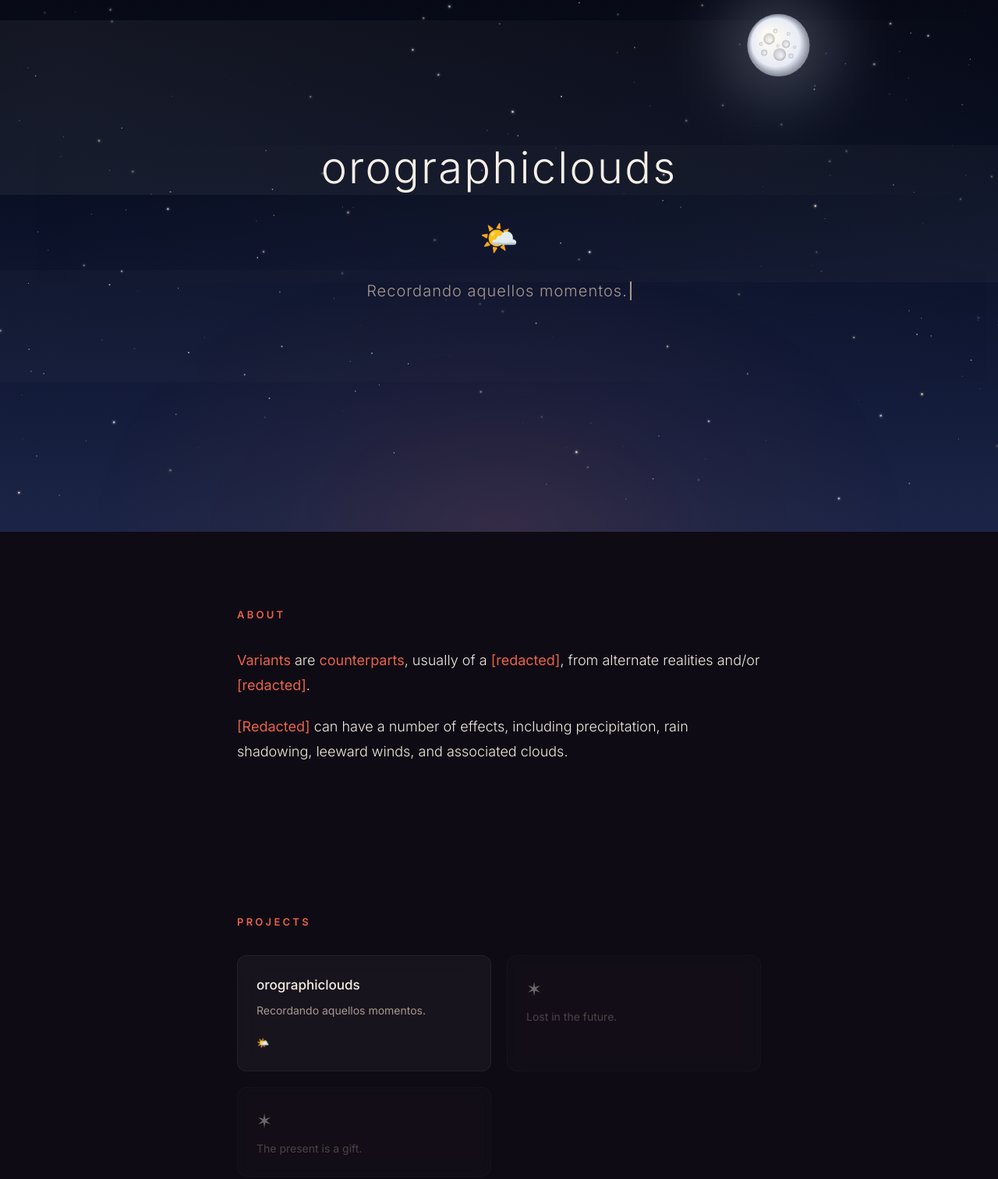
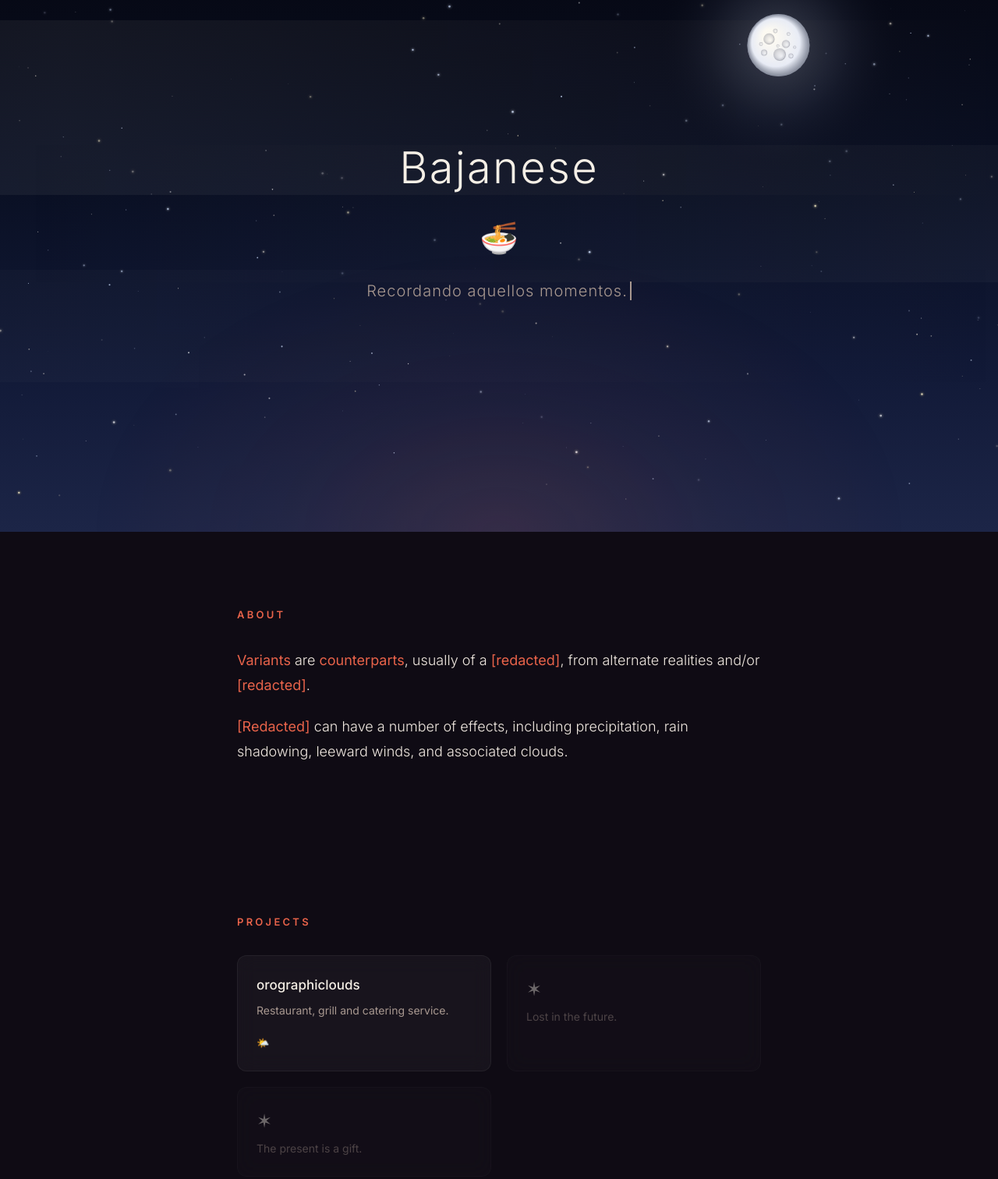
Before and after one commit to fairytalecorporation/bajanese, a plain HTML site: page index.html in a window 1280 px wide. Shown: the part 118-1630 px from the top of the page at 78% size. Drawn offline with Linux system fonts and the light colour scheme; animation ran at ten frames a second.

Commit message:
Toro y Moi - Mirage

```diff
--- a/index.html
+++ b/index.html
@@ -3,17 +3,17 @@
 <head>
   <meta charset="UTF-8">
   <meta name="viewport" content="width=device-width, initial-scale=1.0">
-  <title>orographiclouds</title>
-  <meta name="description" content="Recordando aquellos momentos.">
-  <meta property="og:title" content="🌤️">
-  <meta property="og:description" content="Recordando aquellos momentos.">
+  <title>Bajanese</title>
+  <meta name="description" content="Restaurant, grill and catering service.">
+  <meta property="og:title" content="🍜">
+  <meta property="og:description" content="Restaurant, grill and catering service.">
   <meta property="og:type" content="website">
-  <meta property="og:url" content="https://orographiclouds.xyz">
+  <meta property="og:url" content="https://bajanese.com">
   <meta name="twitter:card" content="summary">
-  <meta name="twitter:title" content="orographiclouds">
-  <meta name="twitter:description" content="Recordando aquellos momentos.">
-  <meta property="og:image" content="https://orographiclouds.xyz/profile.jpg">
-  <meta name="twitter:image" content="https://orographiclouds.xyz/profile.jpg">
+  <meta name="twitter:title" content="Bajanese">
+  <meta name="twitter:description" content="Restaurant, grill and catering service.">
+  <meta property="og:image" content="https://bajanese.com/profile.jpg">
+  <meta name="twitter:image" content="https://bajanese.com/profile.jpg">
   <link rel="preconnect" href="https://fonts.googleapis.com">
   <link rel="preconnect" href="https://fonts.gstatic.com" crossorigin>
   <link href="https://fonts.googleapis.com/css2?family=Inter:wght@300;400;500;600;700&display=swap" rel="stylesheet">
@@ -38,9 +38,9 @@
     <main id="main-content">
 
       <section id="hero">
-        <h1>orographiclouds</h1>
-        <span class="hero-emoji" aria-hidden="true">🌤️</span>
-        <div id="tagline-wrapper" aria-label="Recordando aquellos momentos."></div>
+        <h1>Bajanese</h1>
+        <span class="hero-emoji" aria-hidden="true">🍜</span>
+        <div id="tagline-wrapper" aria-label="Restaurant, grill and catering service."></div>
       </section>
 
       <section id="about">
@@ -59,11 +59,11 @@
         <h2>projects</h2>
         <div class="projects-grid">
 
-          <a href="https://orographiclouds.xyz/"
+          <a href="https://bajanese.com/"
              class="project-card clickable"
              target="_blank" rel="noopener">
             <h3>orographiclouds</h3>
-            <p>Recordando aquellos momentos.</p>
+            <p>Restaurant, grill and catering service.</p>
             <div class="card-footer">
               <span class="repo-link">🌤️</span>
             </div>
@@ -86,7 +86,7 @@
         <h2>connect</h2>
         <div class="social-grid">
 
-          <a href="https://github.com/orographiclouds"
+          <a href="https://github.com/bajanese"
              class="social-link"
              data-platform="github"
              aria-label="GitHub profile"
@@ -95,7 +95,7 @@
             <span>GitHub</span>
           </a>
 
-          <a href="https://instagram.com/orographiclouds"
+          <a href="https://instagram.com/bajanese"
              class="social-link"
              data-platform="instagram"
              aria-label="Instagram profile"
@@ -104,7 +104,7 @@
             <span>Instagram</span>
           </a>
 
-          <a href="https://twitch.tv/orographiclouds"
+          <a href="https://twitch.tv/bajanese"
              class="social-link"
              data-platform="twitch"
              aria-label="Twitch channel"
@@ -113,7 +113,7 @@
             <span>Twitch</span>
           </a>
 
-          <a href="https://youtube.com/@orographiclouds"
+          <a href="https://youtube.com/@bajanese"
              class="social-link"
              data-platform="youtube"
              aria-label="YouTube channel"
@@ -122,7 +122,7 @@
             <span>YouTube</span>
           </a>
 
-          <a href="https://x.com/orographiclouds"
+          <a href="https://x.com/bajanese"
              class="social-link"
              data-platform="twitter"
              aria-label="X profile"
@@ -137,7 +137,7 @@
       <!--
       <section id="support">
         <h2>support</h2>
-        <a href="https://patreon.com/orographiclouds"
+        <a href="https://patreon.com/bajanese"
            class="support-link"
            target="_blank" rel="noopener">
           Patreon &rarr;
@@ -148,7 +148,7 @@
     </main>
 
     <footer>
-      <p>© 2026 orographiclouds.</p>
+      <p>© 2026 Bajanese.</p>
     </footer>
   </div>
 
```
